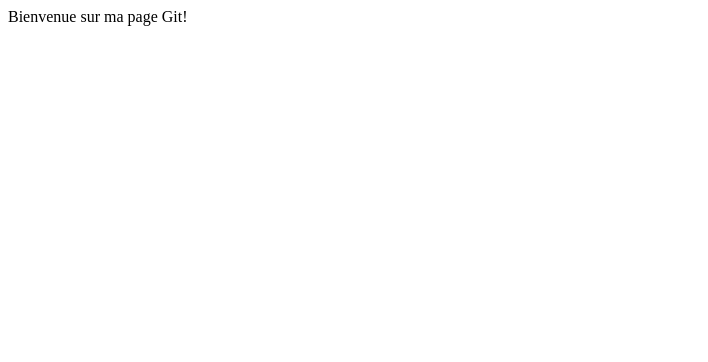
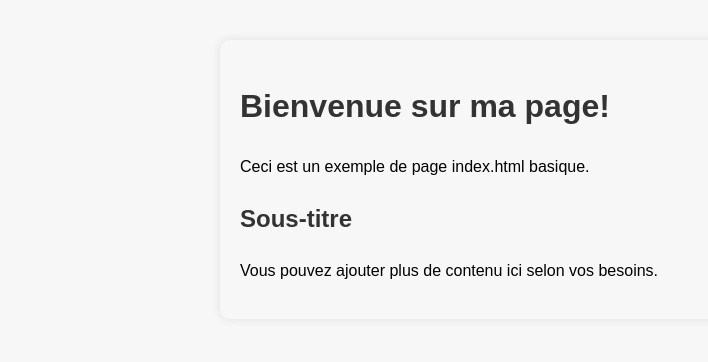
Before and after one commit to gabypaultre/gabypaultre.github.io, a plain HTML site: page index.html in a window 1280 px wide. Shown: the whole page, without its empty margins (0-708 px from the left). Drawn offline with Linux system fonts and the light colour scheme.

Commit message:
Update index.html

```diff
--- a/index.html
+++ b/index.html
@@ -1 +1,33 @@
-Bienvenue sur ma page Git!
+<!DOCTYPE html>
+<html lang="en">
+
+<head>
+    <meta charset="UTF-8">
+    <meta name="viewport" content="width=device-width, initial-scale=1.0">
+    <title>Ma Page d'Accueil</title>
+    <style>
+        body {
+            font-family: Arial, sans-serif;
+            margin: 40px auto;
+            max-width: 800px;
+            line-height: 1.6;
+            background-color: #f7f7f7;
+            padding: 20px;
+            border-radius: 10px;
+            box-shadow: 0px 0px 10px rgba(0, 0, 0, 0.1);
+        }
+
+        h1, h2 {
+            color: #333;
+        }
+    </style>
+</head>
+
+<body>
+    <h1>Bienvenue sur ma page!</h1>
+    <p>Ceci est un exemple de page index.html basique.</p>
+    <h2>Sous-titre</h2>
+    <p>Vous pouvez ajouter plus de contenu ici selon vos besoins.</p>
+</body>
+
+</html>
```
